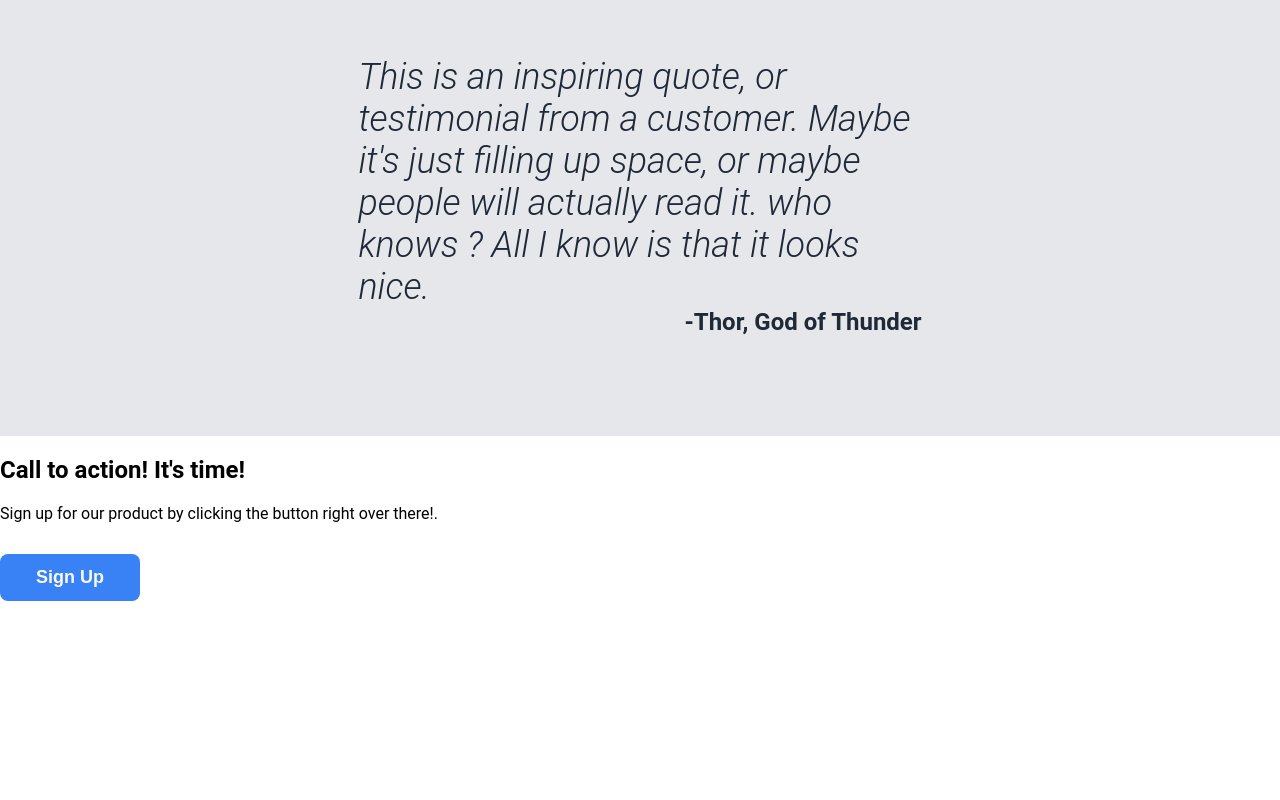
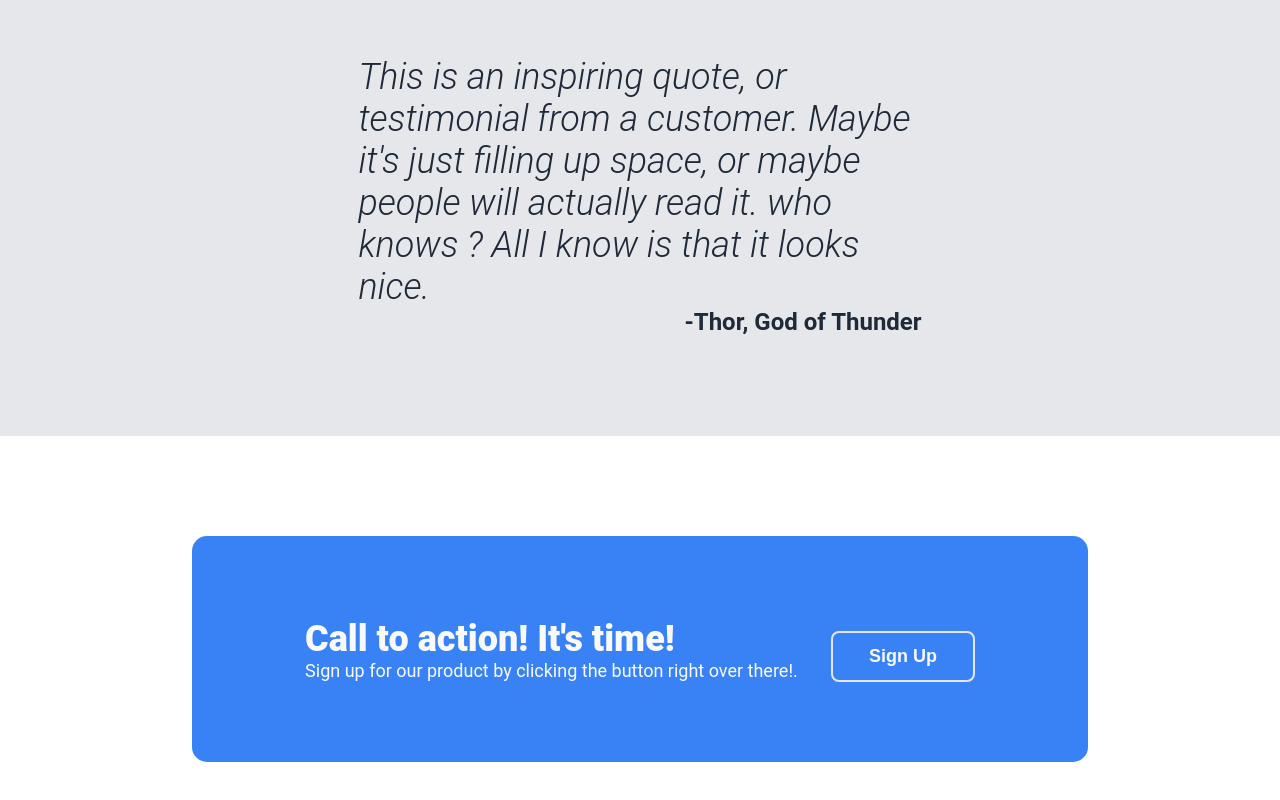
Before and after one commit to bRezha/Top_Landing-Pages, a plain HTML site: page index.html in a window 1280 px wide. Shown: the part 1099-1899 px from the top of the page. Before the commit the page ends 1700 px from the top, so only its background shows below. Drawn offline with Linux system fonts and the light colour scheme.

Commit message:
Style the call-to-action section
Implement flexbox layout for the final CTA component to align the
title, text, and button evenly. Apply background colors, padding,
and typography styles to match the landing page design specifications.

```diff
--- a/style.css
+++ b/style.css
@@ -134,3 +134,35 @@ button {
   font-weight: bold;
   margin: 0px;
 }
+/*cta section */
+.final-cta {
+  display: flex;
+  justify-content: space-evenly;
+  align-items: center;
+  background-color: #3882f6;
+  padding: 80px;
+  margin: 100px 15%;
+  border-radius: 15px;
+}
+.final-cta-title {
+  font:
+    36px Roboto,
+    sans-serif;
+  color: #f9faf8;
+  font-weight: 900;
+  margin: 0px;
+}
+.final-cta-subtext {
+  font:
+    18px Roboto,
+    sans-serif;
+  color: #f9faf8;
+  margin: 0px;
+}
+.final-cta-button {
+  padding: 13px 36px;
+  border: 2px solid #e5e7eb;
+  border-radius: 8px;
+  font-weight: bold;
+  font-size: 18px;
+}
```
